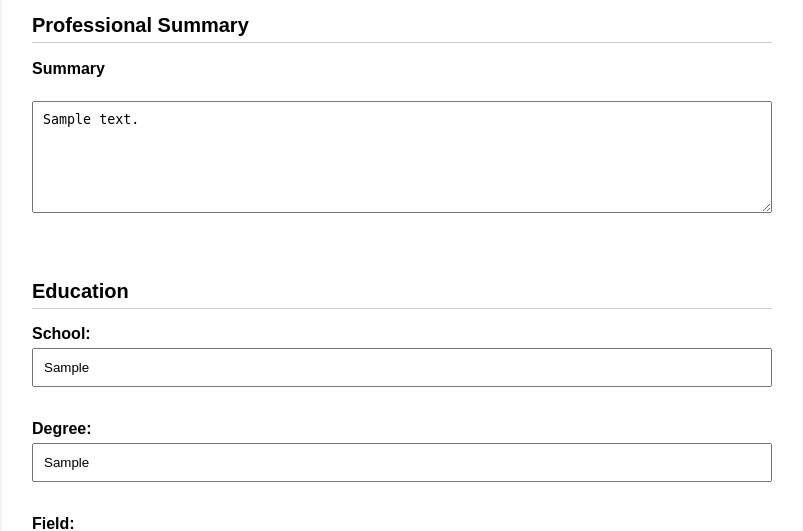
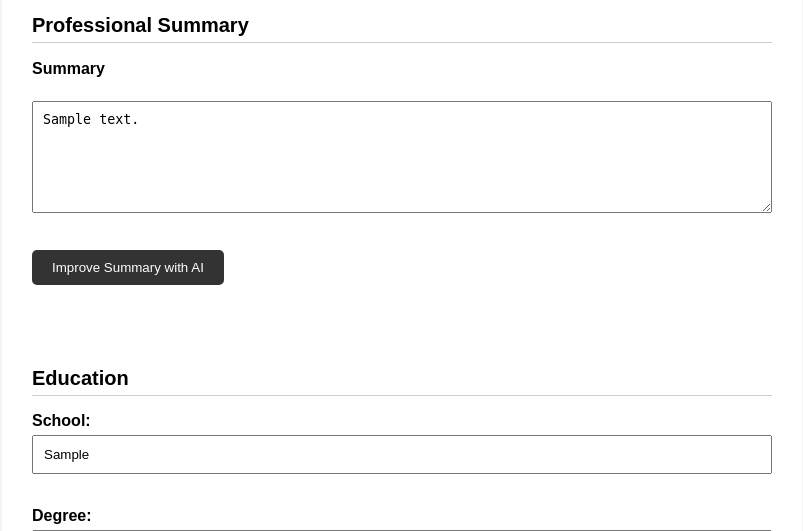
Before and after one commit to Cherry-tech14/resume_builder, a Flask app: page /edit/1 in a window 1280 px wide. Shown: the part 711-1242 px from the top of the page, without its empty margins (238-1041 px from the left). Run offline with Flask 3, Linux system fonts and the light colour scheme; the visitor is signed in with stand-in values (Sample User, id 1); tables that the repository leaves empty hold one stand-in row (values such as "Sample post").

Commit message:
adding Ai integration into edit.py

```diff
--- a/templates/edit_resume.html
+++ b/templates/edit_resume.html
@@ -51,11 +51,20 @@
 
         <br><br>
 
+        <h2>Professional Summary</h2>
 
-        <h2>Professional Summary</h2>
         <label>Summary</label>
         <br>
-        <textarea name="summary" rows="6" cols="50" required>{{  resume["summary"] }}</textarea>
+
+        <textarea id="summary" name="summary" rows="6" cols="50" required>{{ resume["summary"] }}</textarea>
+
+        <br><br>
+
+        <button type="button" id="generate-summary-btn">
+            Improve Summary with AI
+        </button>
+
+        <p id="summary-ai-message"></p>
 
         <br><br>
 
```
